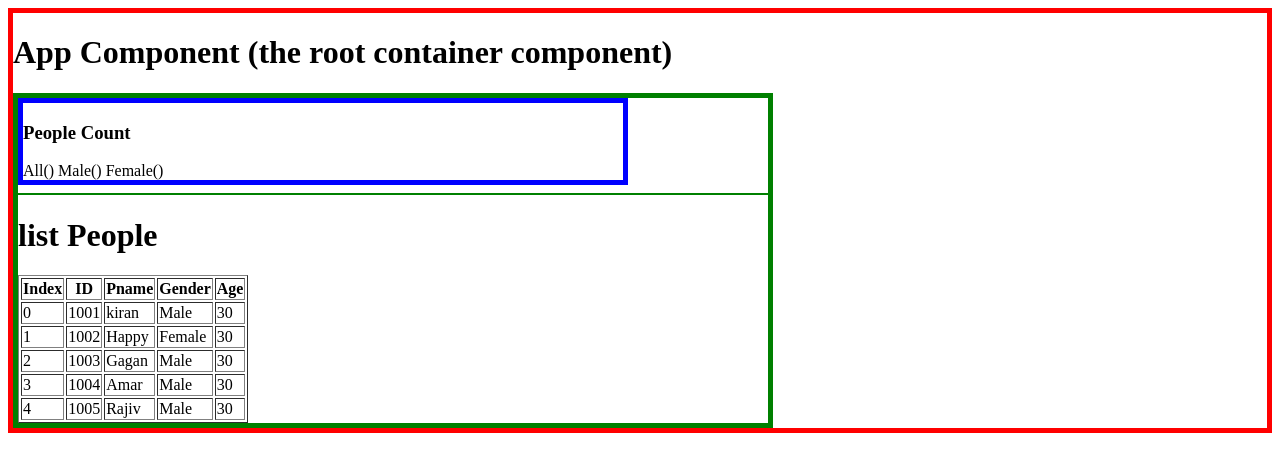
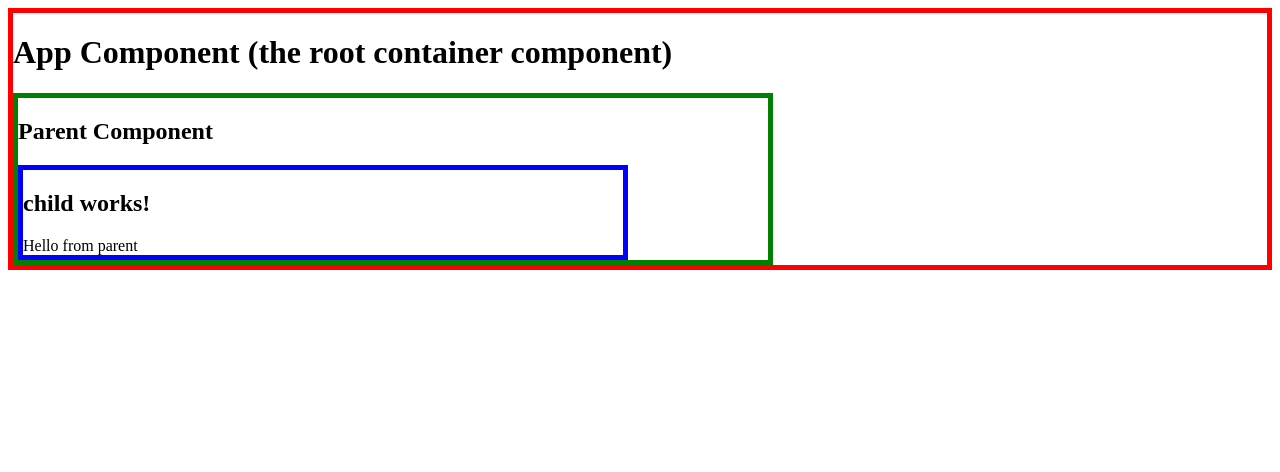
Before and after one commit to jackofalltradesprogrammer/Angular, an Angular app: page / in a window 1280 px wide. Shown: the top 472 px of the page. Built offline with nearby package versions, Linux system fonts and the light colour scheme.

Commit message:
Pass data from parent component (using a method with return) to the child component (@Input annotation) and updating htmls for parent and child components

```diff
--- a/src/app/app.component.html
+++ b/src/app/app.component.html
@@ -1,7 +1,6 @@
 <div style="border: 5px solid red">
 <h1>App Component (the root container component)</h1>
-<app-person-list></app-person-list>
 
-
+<app-parent></app-parent>
 
 </div>
--- a/src/app/child/child.component.html
+++ b/src/app/child/child.component.html
@@ -1,5 +1,6 @@
 <div style="border: 5px solid blue; width:600px">
-  <p>
+  <h2>
     child works!
-  </p>
+  </h2>
+  {{receivedDataFromParent}}
 </div>
--- a/src/app/child/child.component.ts
+++ b/src/app/child/child.component.ts
@@ -1,4 +1,5 @@
 import { Component, OnInit } from '@angular/core';
+import {Input} from '@angular/core';
 
 @Component({
   selector: 'app-child',
@@ -7,6 +8,9 @@ import { Component, OnInit } from '@angular/core';
 })
 export class ChildComponent implements OnInit {
 
+  @Input()
+  receivedDataFromParent:string;
+
   constructor() { }
 
   ngOnInit() {
--- a/src/app/parent/parent.component.html
+++ b/src/app/parent/parent.component.html
@@ -1,8 +1,8 @@
 <div style="border: 5px solid green; width:750px">
 
-  <p>
-    parent works!
-  </p>
-  <app-child>
+  <h2>Parent Component</h2>
+  <app-child [receivedDataFromParent]='getParentData()'>
+
   </app-child>
+
 </div>
--- a/src/app/parent/parent.component.ts
+++ b/src/app/parent/parent.component.ts
@@ -7,7 +7,9 @@ import { Component, OnInit } from '@angular/core';
 })
 export class ParentComponent implements OnInit {
 
-
+  getParentData(){
+    return "Hello from parent";
+  }
 
   constructor() {
 
```
